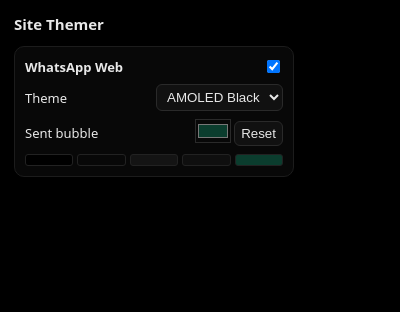
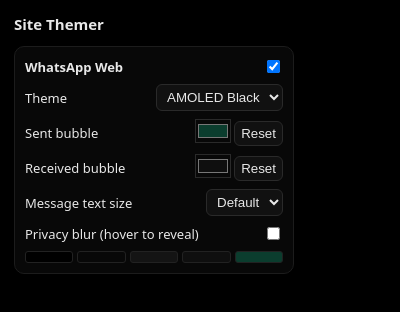
Before and after one commit to SC136/site-themer, a browser extension: page site-themer/popup/popup.html in a window 400 px wide. Drawn offline with Linux system fonts and the light colour scheme.

Commit message:
Add privacy blur, text size and received bubble options

```diff
--- a/site-themer/popup/popup.js
+++ b/site-themer/popup/popup.js
@@ -25,16 +25,30 @@ async function render() {
 
     const select = el("select");
     for (const key in PRESETS) select.append(el("option", { value: key, textContent: PRESETS[key].name, selected: key === s.preset }));
-    select.onchange = () => update({ preset: select.value, outgoing: null });
+    select.onchange = () => update({ preset: select.value, outgoing: null, incoming: null });
 
     const color = el("input", { type: "color", value: s.outgoing || preset.outgoing });
     color.onchange = () => update({ outgoing: color.value });
     const reset = el("button", { textContent: "Reset" });
     reset.onclick = () => update({ outgoing: null });
 
+    const inColor = el("input", { type: "color", value: s.incoming || preset.incoming });
+    inColor.onchange = () => update({ incoming: inColor.value });
+    const inReset = el("button", { textContent: "Reset" });
+    inReset.onclick = () => update({ incoming: null });
+
+    const font = el("select");
+    for (const [v, label] of [["", "Default"], ["16", "Large"], ["18", "XL"]]) {
+      font.append(el("option", { value: v, textContent: label, selected: v === s.fontSize }));
+    }
+    font.onchange = () => update({ fontSize: font.value });
+
+    const blur = el("input", { type: "checkbox", checked: s.blur });
+    blur.onchange = () => update({ blur: blur.checked });
+
     const swatches = el("div", { className: "swatches" });
     for (const k of ["bg", "surface", "border", "incoming", "outgoing"]) {
-      swatches.append(el("span", { style: `background:${k === "outgoing" && s.outgoing ? s.outgoing : preset[k]}` }));
+      swatches.append(el("span", { style: `background:${s[k] && (k === "outgoing" || k === "incoming") ? s[k] : preset[k]}` }));
     }
 
     container.append(
@@ -42,6 +56,9 @@ async function render() {
         el("div", { className: "row" }, el("span", { className: "title", textContent: SITES[id].name }), toggle),
         el("div", { className: "row" }, "Theme", select),
         el("div", { className: "row" }, "Sent bubble", el("span", {}, color, " ", reset)),
+        el("div", { className: "row" }, "Received bubble", el("span", {}, inColor, " ", inReset)),
+        el("div", { className: "row" }, "Message text size", font),
+        el("div", { className: "row" }, "Privacy blur (hover to reveal)", blur),
         swatches
       )
     );
--- a/site-themer/shared/registry.js
+++ b/site-themer/shared/registry.js
@@ -13,7 +13,7 @@
     whatsapp: { name: "WhatsApp Web", hosts: ["web.whatsapp.com"] }
   };
 
-  const DEFAULT_SITE_SETTINGS = { enabled: true, preset: "amoled", outgoing: null };
+  const DEFAULT_SITE_SETTINGS = { enabled: true, preset: "amoled", outgoing: null, incoming: null, blur: false, fontSize: "" };
 
   function siteForHost(host) {
     for (const id in SITES) if (SITES[id].hosts.includes(host)) return id;
```
Also changed, not shown: docs/index.html (+2 -2 lines), site-themer/shared/content.js (+7 -0 lines), site-themer/sites/whatsapp.css (+20 -0 lines), site-themer/manifest.json, 2 other files.
